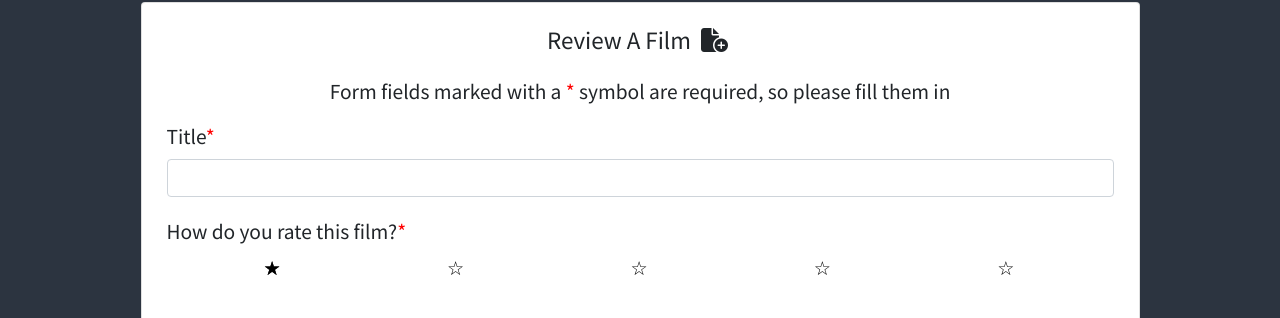
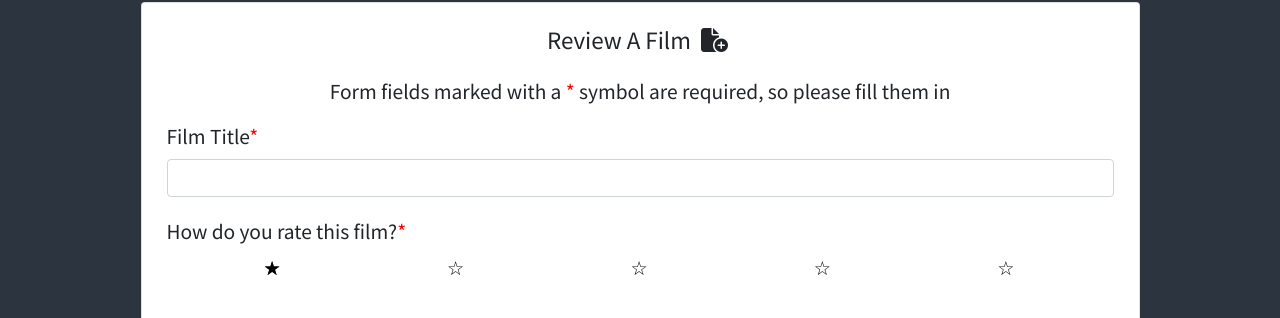
Before and after one commit to SkyeH-M/Film-review-site, a Flask app: page /add_film in a window 1280 px wide. Shown: the part 122-440 px from the top of the page. Run offline with Flask 2, Linux system fonts and the light colour scheme; a user stored in the database is signed in; data that the repository does not hold is empty; some libraries are stand-ins or nearby versions.

Commit message:
Changed work use based on user feedback

```diff
--- a/filmreview/templates/add_film.html
+++ b/filmreview/templates/add_film.html
@@ -9,7 +9,7 @@
       <div class="form-group col-12">
           <p class="text-center">Form fields marked with a <span class="requiredField">*</span> symbol are required, so please fill them in</p>
           <!-- Film title -->
-          <label for="film_title">Title<span class="requiredField">*</span></label>
+          <label for="film_title">Film Title<span class="requiredField">*</span></label>
           <input type="text" class="form-control" id="film_title" name="film_title" required minlength="3"
               maxlength="25">
       </div>
--- a/filmreview/templates/edit_film.html
+++ b/filmreview/templates/edit_film.html
@@ -12,7 +12,7 @@
       <div class="form-group col-12">
           <p>Form fields marked with a <span class="requiredField">*</span> symbol are required, so please fill them in</p>
           <!-- Film title -->
-          <label for="film_title">Title<span class="requiredField">*</span></label>
+          <label for="film_title">Film Title<span class="requiredField">*</span></label>
           <input type="text" class="form-control" id="film_title" name="film_title" value="{{ film.film_title }}" required minlength="3"
               maxlength="25">
       </div>
```
